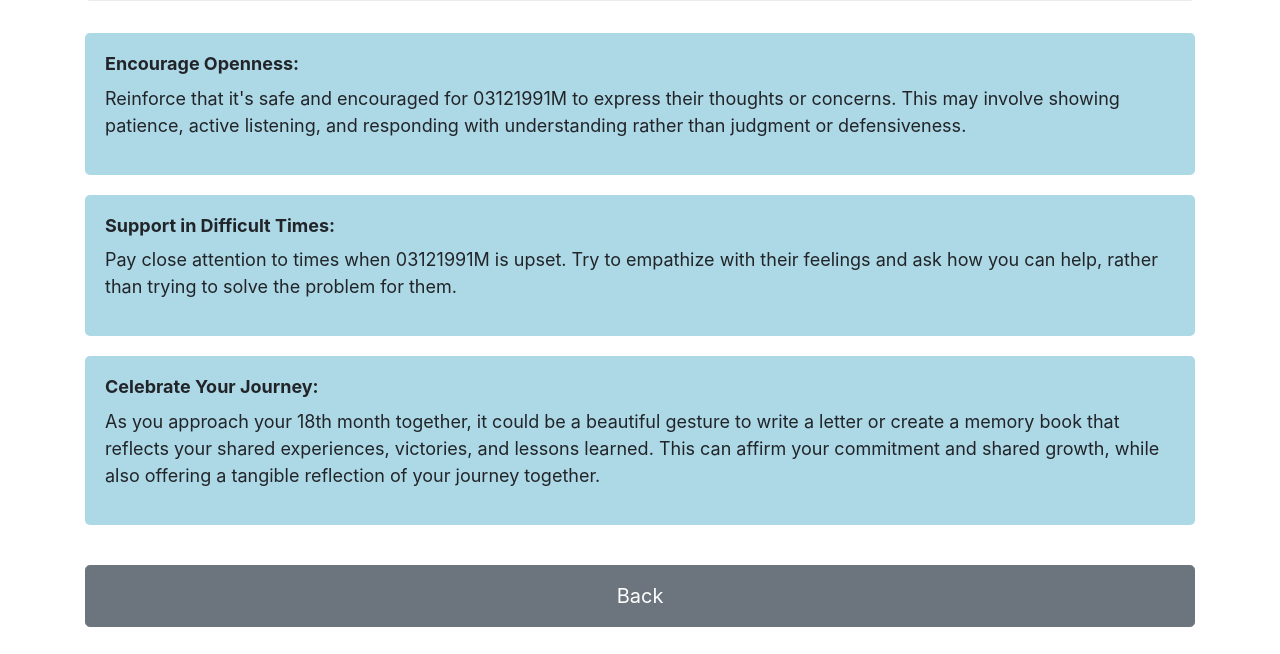
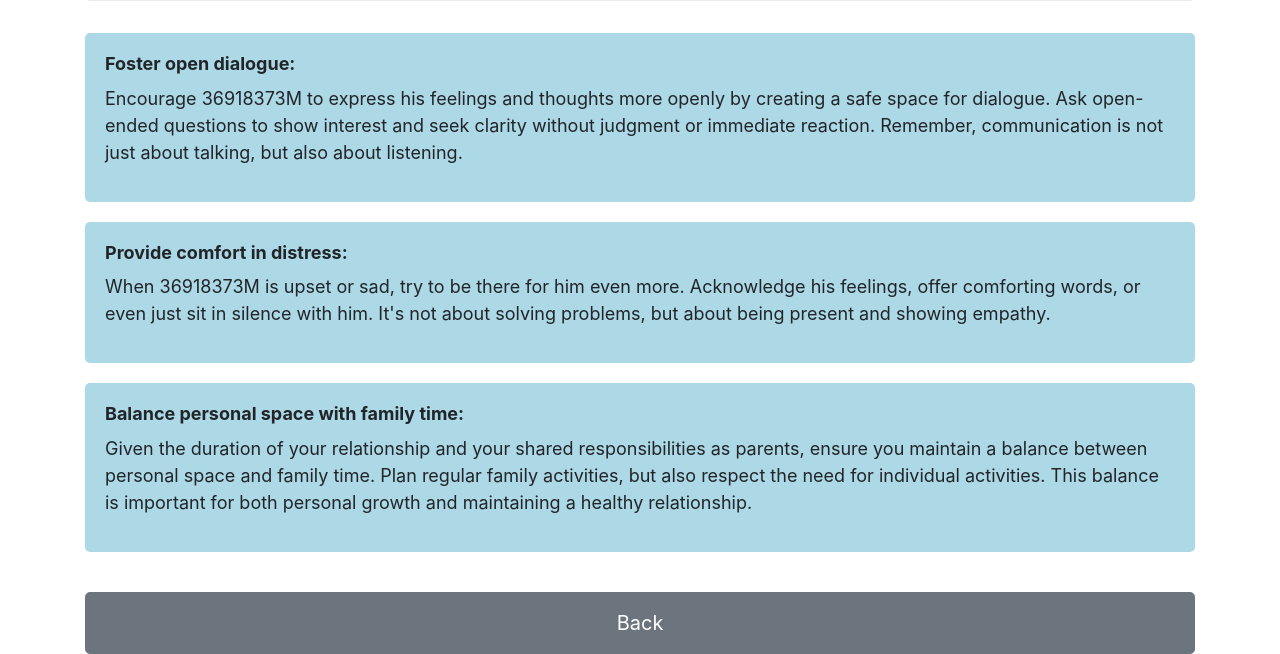
Before and after one commit to LoveGrow1/36918373F, a plain HTML site: page actions.html in a window 1280 px wide. Shown: the part 202-856 px from the top of the page. Before the commit the page ends 829 px from the top, so only its background shows below. Drawn offline with nearby package versions, Linux system fonts and the light colour scheme.

Commit message:
Update actions.html

```diff
--- a/actions.html
+++ b/actions.html
@@ -44,16 +44,16 @@
   <div class="row">
     <div class="col-12">
       <div class="info-box">
-        <h4>Encourage Openness:</h4>
-        <p>Reinforce that it's safe and encouraged for 03121991M to express their thoughts or concerns. This may involve showing patience, active listening, and responding with understanding rather than judgment or defensiveness.</p>
+        <h4>Foster open dialogue:</h4>
+        <p>Encourage 36918373M to express his feelings and thoughts more openly by creating a safe space for dialogue. Ask open-ended questions to show interest and seek clarity without judgment or immediate reaction. Remember, communication is not just about talking, but also about listening.</p>
       </div>
       <div class="info-box">
-        <h4>Support in Difficult Times:</h4>
-        <p>Pay close attention to times when 03121991M is upset. Try to empathize with their feelings and ask how you can help, rather than trying to solve the problem for them.</p>
+        <h4>Provide comfort in distress:</h4>
+        <p>When 36918373M is upset or sad, try to be there for him even more. Acknowledge his feelings, offer comforting words, or even just sit in silence with him. It's not about solving problems, but about being present and showing empathy.</p>
       </div>
       <div class="info-box">
-        <h4>Celebrate Your Journey:</h4>
-        <p>As you approach your 18th month together, it could be a beautiful gesture to write a letter or create a memory book that reflects your shared experiences, victories, and lessons learned. This can affirm your commitment and shared growth, while also offering a tangible reflection of your journey together.</p>
+        <h4>Balance personal space with family time:</h4>
+        <p>Given the duration of your relationship and your shared responsibilities as parents, ensure you maintain a balance between personal space and family time. Plan regular family activities, but also respect the need for individual activities. This balance is important for both personal growth and maintaining a healthy relationship.</p>
       </div>
     </div>
   </div>
```
